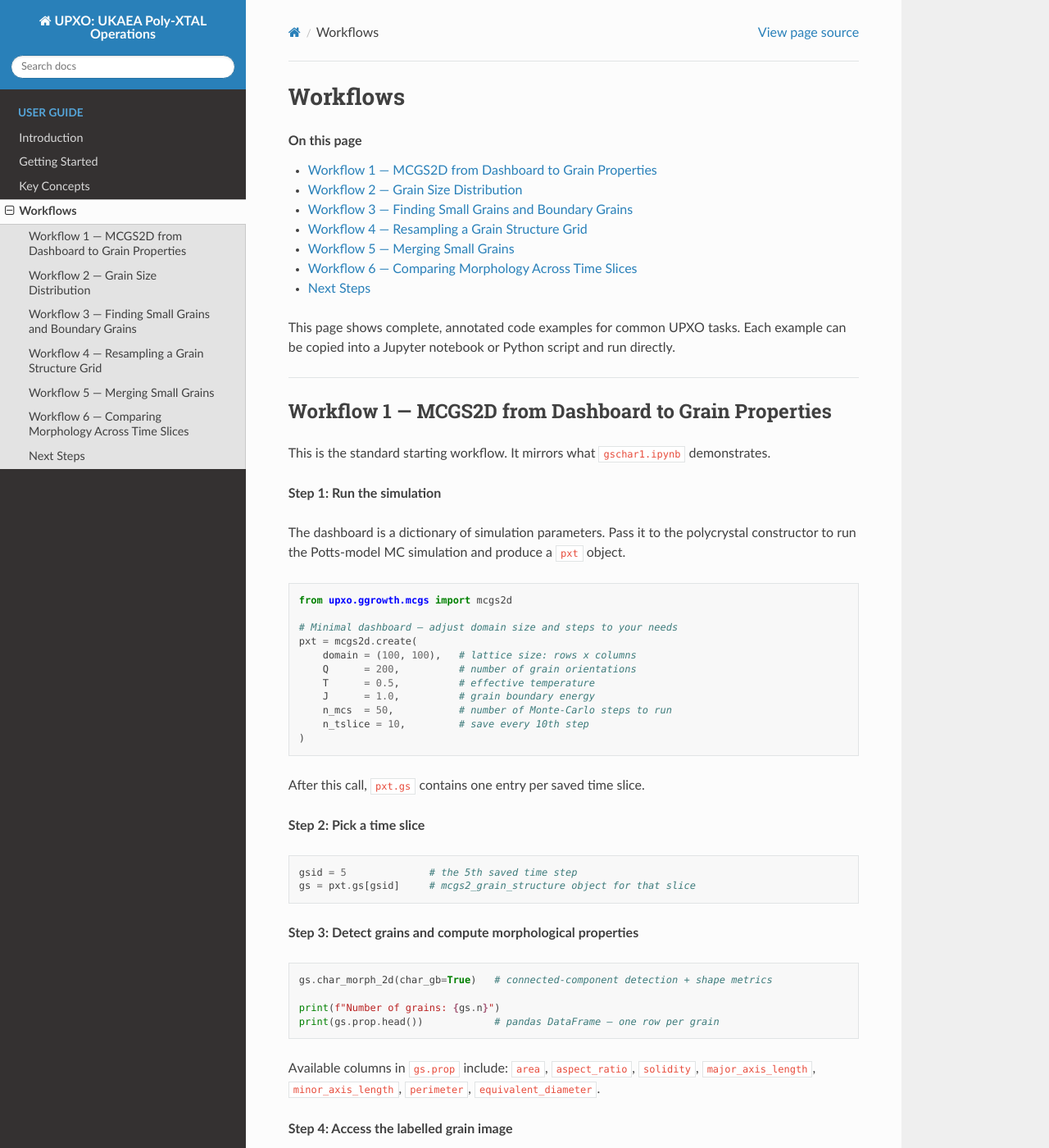
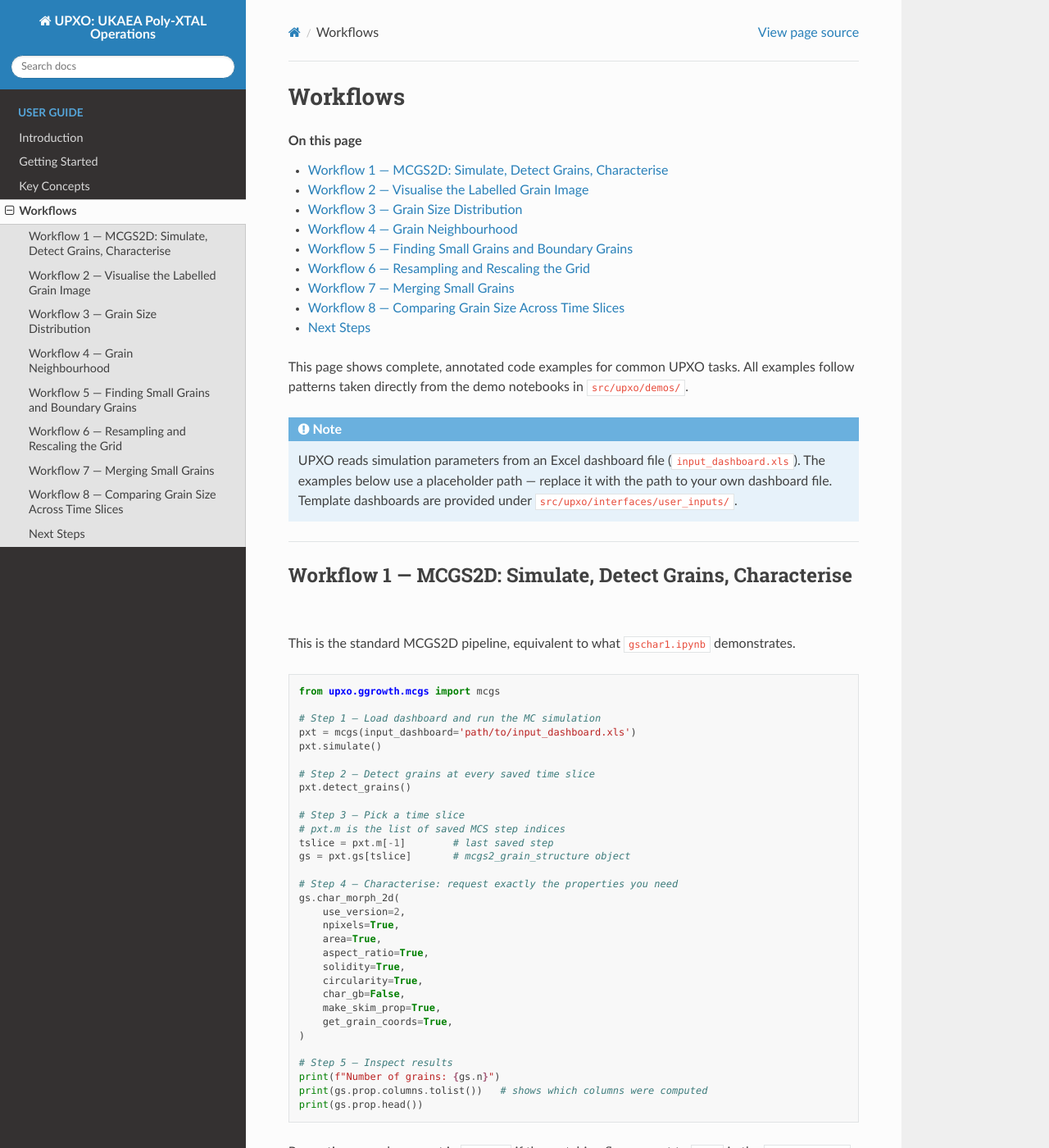
Before and after one commit to Design-By-Fundamentals-UKAEA/UPXO, a Sphinx documentation site: the page built from docs/workflows.rst, in a window 1280 px wide and 1400 px high. Shown: the whole window at 82% size. Built offline with Sphinx 7.4.7 and the Read the Docs theme 3.1.0, drawn with Linux system fonts in a browser that asks for light colours; pages that are not in the unit, such as notebooks, are missing from menus; some of the changed text lies outside the part shown.

Commit message:
docs: correct hallucinated API in Workflows — verified against source and demo notebooks

```diff
--- a/docs/workflows.rst
+++ b/docs/workflows.rst
@@ -6,91 +6,112 @@
    :depth: 2
 
 This page shows complete, annotated code examples for common UPXO tasks.
-Each example can be copied into a Jupyter notebook or Python script and run directly.
+All examples follow patterns taken directly from the demo notebooks in
+``src/upxo/demos/``.
+
+.. note::
+
+   UPXO reads simulation parameters from an Excel dashboard file
+   (``input_dashboard.xls``). The examples below use a placeholder path — replace
+   it with the path to your own dashboard file. Template dashboards are provided
+   under ``src/upxo/interfaces/user_inputs/``.
 
 ----
 
-Workflow 1 — MCGS2D from Dashboard to Grain Properties
---------------------------------------------------------
+Workflow 1 — MCGS2D: Simulate, Detect Grains, Characterise
+------------------------------------------------------------
 
-This is the standard starting workflow. It mirrors what ``gschar1.ipynb`` demonstrates.
-
-**Step 1: Run the simulation**
-
-The dashboard is a dictionary of simulation parameters. Pass it to the polycrystal
-constructor to run the Potts-model MC simulation and produce a ``pxt`` object.
+This is the standard MCGS2D pipeline, equivalent to what ``gschar1.ipynb`` demonstrates.
 
 .. code-block:: python
 
-   from upxo.ggrowth.mcgs import mcgs2d
+   from upxo.ggrowth.mcgs import mcgs
 
-   # Minimal dashboard — adjust domain size and steps to your needs
-   pxt = mcgs2d.create(
-       domain = (100, 100),   # lattice size: rows x columns
-       Q      = 200,          # number of grain orientations
-       T      = 0.5,          # effective temperature
-       J      = 1.0,          # grain boundary energy
-       n_mcs  = 50,           # number of Monte-Carlo steps to run
-       n_tslice = 10,         # save every 10th step
+   # Step 1 — Load dashboard and run the MC simulation
+   pxt = mcgs(input_dashboard='path/to/input_dashboard.xls')
+   pxt.simulate()
+
+   # Step 2 — Detect grains at every saved time slice
+   pxt.detect_grains()
+
+   # Step 3 — Pick a time slice
+   # pxt.m is the list of saved MCS step indices
+   tslice = pxt.m[-1]        # last saved step
+   gs = pxt.gs[tslice]       # mcgs2_grain_structure object
+
+   # Step 4 — Characterise: request exactly the properties you need
+   gs.char_morph_2d(
+       use_version=2,
+       npixels=True,
+       area=True,
+       aspect_ratio=True,
+       solidity=True,
+       circularity=True,
+       char_gb=False,
+       make_skim_prop=True,
+       get_grain_coords=True,
    )
 
-After this call, ``pxt.gs`` contains one entry per saved time slice.
+   # Step 5 — Inspect results
+   print(f"Number of grains: {gs.n}")
+   print(gs.prop.columns.tolist())   # shows which columns were computed
+   print(gs.prop.head())
 
-**Step 2: Pick a time slice**
+Properties are only present in ``gs.prop`` if the matching flag was set to ``True``
+in the ``char_morph_2d`` call. Available flags include: ``npixels``, ``area``,
+``aspect_ratio``, ``solidity``, ``circularity``, ``eccentricity``,
+``major_axis_length``, ``minor_axis_length``, ``perimeter``, ``eq_diameter``,
+``compactness``, ``morph_ori``, ``euler_number``.
 
-.. code-block:: python
+----
 
-   gsid = 5              # the 5th saved time step
-   gs = pxt.gs[gsid]     # mcgs2_grain_structure object for that slice
+Workflow 2 — Visualise the Labelled Grain Image
+-------------------------------------------------
 
-**Step 3: Detect grains and compute morphological properties**
-
-.. code-block:: python
-
-   gs.char_morph_2d(char_gb=True)   # connected-component detection + shape metrics
-
-   print(f"Number of grains: {gs.n}")
-   print(gs.prop.head())            # pandas DataFrame — one row per grain
-
-Available columns in ``gs.prop`` include: ``area``, ``aspect_ratio``, ``solidity``,
-``major_axis_length``, ``minor_axis_length``, ``perimeter``, ``equivalent_diameter``.
-
-**Step 4: Access the labelled grain image**
+After ``detect_grains()``, the labelled grain image is stored in ``gs.lgi``.
 
 .. code-block:: python
 
    import matplotlib.pyplot as plt
 
+   tslice = pxt.m[-1]
+   gs = pxt.gs[tslice]
+
+   plt.figure()
    plt.imshow(gs.lgi, cmap='tab20')
    plt.colorbar(label='Grain ID')
-   plt.title(f'MCGS2D — tslice {gsid}, {gs.n} grains')
+   plt.title(f'MCGS2D — tslice {tslice}, {gs.n} grains')
+   plt.axis('off')
+   plt.tight_layout()
    plt.show()
 
-**Step 5: Query grain neighbours**
+To visualise the raw MC spin state (before grain detection):
 
 .. code-block:: python
 
-   gs.find_neigh(include_central_grain=False)
-
-   # Neighbours of grain 10
-   print(gs.neigh_gid[10])
+   plt.imshow(pxt.S, cmap='nipy_spectral')
+   plt.title('MC spin state (final)')
+   plt.show()
 
 ----
 
-Workflow 2 — Grain Size Distribution
+Workflow 3 — Grain Size Distribution
 --------------------------------------
 
-Once ``char_morph_2d`` has been called, the area of every grain is in ``gs.prop``.
+Request ``npixels=True`` (pixel count per grain) when calling ``char_morph_2d``,
+then plot the distribution.
 
 .. code-block:: python
 
    import matplotlib.pyplot as plt
 
-   areas = gs.prop['area'].values   # pixel counts
+   gs.char_morph_2d(use_version=2, npixels=True, make_skim_prop=True)
+
+   pixel_counts = gs.prop['npixels'].values
 
    plt.figure()
-   plt.hist(areas, bins=20, edgecolor='k')
-   plt.xlabel('Grain area (pixels)')
+   plt.hist(pixel_counts, bins=20, edgecolor='k')
+   plt.xlabel('Grain size (pixels)')
    plt.ylabel('Count')
    plt.title('Grain size distribution')
    plt.tight_layout()
@@ -98,7 +119,38 @@
 
 ----
 
-Workflow 3 — Finding Small Grains and Boundary Grains
+Workflow 4 — Grain Neighbourhood
+----------------------------------
+
+.. code-block:: python
+
+   tslice = pxt.m[-1]
+   gs = pxt.gs[tslice]
+
+   # Characterise first so bounding boxes exist for the neighbour search
+   gs.char_morph_2d(use_version=2, bbox=True, bbox_ex=True, make_skim_prop=True)
+
+   # Compute neighbours for every grain
+   gs.find_neigh(include_central_grain=False, print_msg=True, use_numba=True)
+
+   # Neighbours of grain with ID 10
+   print(gs.neigh_gid[10])
+
+.. note::
+
+   A known bug in some builds causes the central grain to appear in its own
+   neighbour list when ``include_central_grain=False``. The workaround used in
+   the demo notebooks is:
+
+   .. code-block:: python
+
+      for gid in gs.neigh_gid.keys():
+          if gid in gs.neigh_gid[gid]:
+              gs.neigh_gid[gid].remove(gid)
+
+----
+
+Workflow 5 — Finding Small Grains and Boundary Grains
 -------------------------------------------------------
 
 Use the ``gid_ops`` module to query the labelled image directly.
@@ -109,80 +161,78 @@
 
    lfi = gs.lgi
 
-   # Grains with fewer than 5 pixels
+   # Grains with 5 pixels or fewer
    small_grains = gidOps.find_small_fids(lfi, threshold=5)
    print("Small grain IDs:", small_grains)
 
-   # Grains touching the domain boundary
+   # Grains whose pixels touch the domain boundary
    boundary_grains = gidOps.find_boundary_fids2d(lfi)
    print("Boundary grain IDs:", boundary_grains)
 
 ----
 
-Workflow 4 — Resampling a Grain Structure Grid
+Workflow 6 — Resampling and Rescaling the Grid
 ------------------------------------------------
 
-Use ``grid_ops`` to downsample or rescale the labelled image, for example
-before exporting to a coarser FE mesh.
+Use ``grid_ops`` to change the resolution of the state array or labelled image.
 
 .. code-block:: python
 
-   import upxo.gsdataops.grid_ops as gridOps
+   from upxo.gsdataops.grid_ops import resample_grid_2d, rescale_grid_2d
 
-   lfi = gs.lgi
-
-   # Downsample to half resolution (sf=0.5 means every 2nd pixel)
-   resampled, x_new, y_new, xinc_new, yinc_new = gridOps.resample_grid_2d(
-       data=lfi, uigrid=None, sf=0.5
+   # Downsample by factor 0.25 using the simulation's own grid object
+   resampled, x_new, y_new, xinc_new, yinc_new = resample_grid_2d(
+       pxt.S, pxt.uigrid, sf=0.25, method='nearest'
    )
-   print("Original shape:", lfi.shape)
+   print("Original shape:", pxt.S.shape)
    print("Resampled shape:", resampled.shape)
 
-   # Scale by a factor of 2 in both dimensions
-   scaled = gridOps.rescale_grid_2d(lfi, scale_factor=2.0)
+   # Rescale to twice the resolution
+   scaled = rescale_grid_2d(pxt.S, scale_factor=2, method='nearest')
    print("Scaled shape:", scaled.shape)
 
 ----
 
-Workflow 5 — Merging Small Grains
+Workflow 7 — Merging Small Grains
 -----------------------------------
 
-Small grains (single-pixel artefacts from the MC evolution) can be absorbed
-into their largest neighbour before downstream analysis.
+Single-pixel or sub-threshold grains can be absorbed into their largest neighbour
+before downstream analysis.
 
 .. code-block:: python
 
+   import numpy as np
    from upxo.pxtalops.gssmooth2d import _merge_small_grains
 
    lfi = gs.lgi
    lfi_clean = _merge_small_grains(lfi, area_threshold=3)
 
-   print("Unique grains before:", len(set(lfi.ravel())))
-   print("Unique grains after :", len(set(lfi_clean.ravel())))
+   print("Unique grains before:", len(np.unique(lfi)))
+   print("Unique grains after :", len(np.unique(lfi_clean)))
 
 ----
 
-Workflow 6 — Comparing Morphology Across Time Slices
+Workflow 8 — Comparing Grain Size Across Time Slices
 ------------------------------------------------------
 
-Iterate over multiple time slices to track how mean grain area evolves with MCS.
+Iterate over saved time slices to track how mean grain size evolves.
 
 .. code-block:: python
 
    import numpy as np
    import matplotlib.pyplot as plt
 
-   gsids      = sorted(pxt.gs.keys())
-   mean_areas = []
+   mean_sizes = []
 
-   for gsid in gsids:
-       gs = pxt.gs[gsid]
-       gs.char_morph_2d()
-       mean_areas.append(gs.prop['area'].mean())
+   for tslice in pxt.m:
+       gs = pxt.gs[tslice]
+       gs.char_morph_2d(use_version=2, npixels=True, make_skim_prop=True)
+       mean_sizes.append(gs.prop['npixels'].mean())
 
-   plt.plot(gsids, mean_areas, marker='o')
-   plt.xlabel('Time slice (gsid)')
-   plt.ylabel('Mean grain area (pixels)')
+   plt.figure()
+   plt.plot(pxt.m, mean_sizes, marker='o')
+   plt.xlabel('Monte-Carlo step (tslice)')
+   plt.ylabel('Mean grain size (pixels)')
    plt.title('Grain growth kinetics')
    plt.tight_layout()
    plt.show()
```
